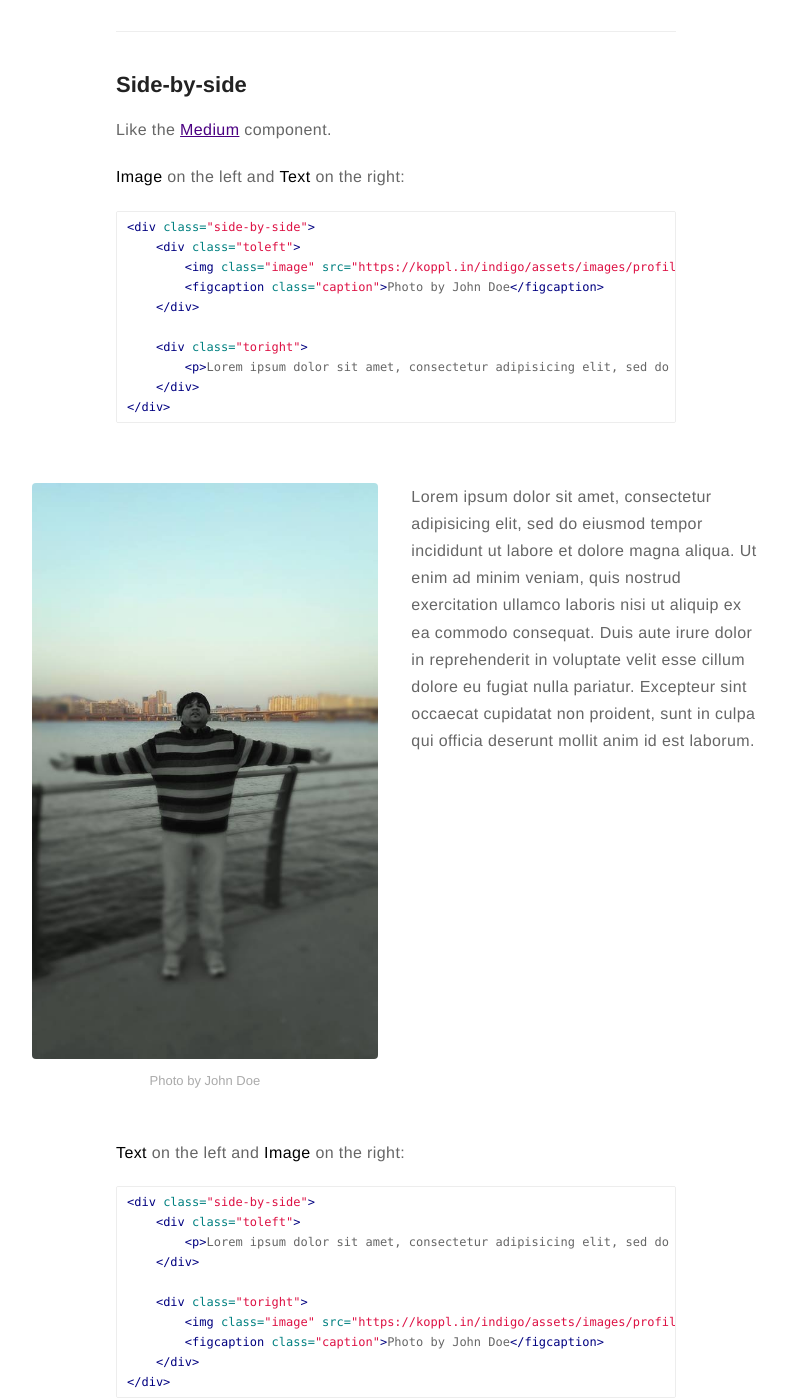
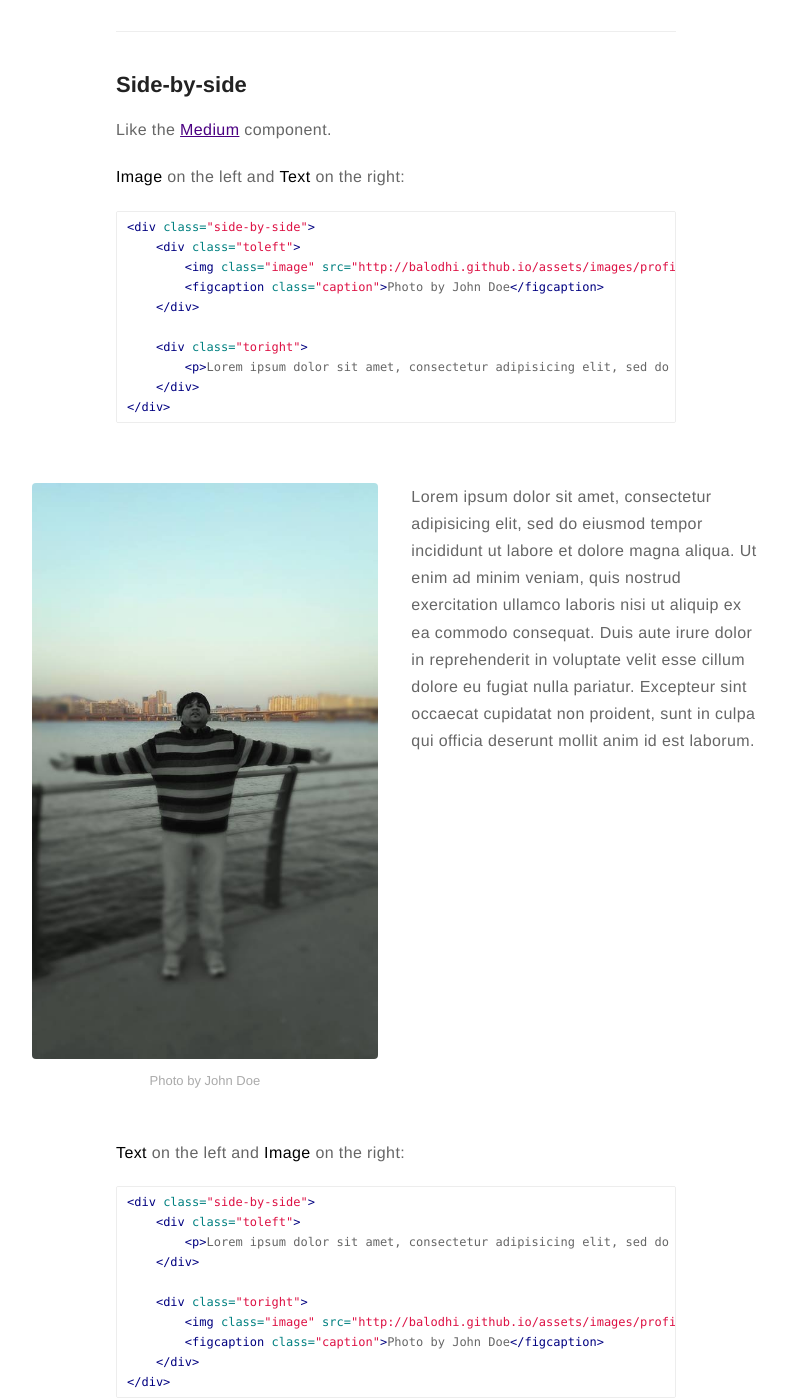
Before and after one commit to balodhi/balodhi.github.io, a Jekyll site: the page built from _posts/2015-02-24-markdown-extra-components.markdown, in a window 1280 px wide and 1400 px high, scrolled down 1068 px. Shown: the whole window, without its empty margins (244-1031 px from the left). Built offline with Jekyll 4.4.1, drawn with Linux system fonts in a browser that asks for light colours; comment, search, counter and statistics services are not loaded; part of the change alters nothing that is shown; some of the changed text lies outside the part shown.

Commit message:
Update _config.yml

```diff
--- a/_config.yml
+++ b/_config.yml
@@ -1,5 +1,5 @@
 # main text of home
-name: Bilal Lodhi
+name: Bilal Ahmed Lodhi
 bio: If you don't build your dream someone will hire you to help build theirs." - Tony A. Gaskins Jr.
 
 # twitter summary info
@@ -13,10 +13,10 @@ picture: assets/images/profile_.jpg
 # If you want to include your resume, set to true
 # and specify source (external or local).
 resume: true
-resume-external: true
+resume-external: false
 resume-url: https://google.com/?q=my+resume
 
-url: https://koppl.in/indigo
+url: http://balodhi.github.io
 # your url: http://USERNAME.github.io
 
 permalink: /:title/
@@ -34,24 +34,24 @@ disqus:
   categories: [blog, project] # only show disqus for posts that have these categories
 
 # if you don't have any of social below, comment the line
-facebook: myfacebook
-twitter: mytwitter
+facebook: balodhi007
+#twitter: mytwitter
 # google: mygoogle
 # instagram: myinstagram
 # pinterest: mypinterest
-# linkedin: mylinkedin
+linkedin: balodhi
 # youtube: myyoutube
 # spotify: myspotify
-github: mygithub
+github: balodhi
 # gitlab: mygitlab
 # lastfm: mylastfm
 # stackoverflow: 7044681/mystackoverflow
 # quora: userquora
 # reddit: username
-medium: medium
+# medium: medium
 # vimeo: myvimeo
 # lanyrd: mylanyrd
-email: myemail@gmail.com
+email: balodhi@gmail.com
 
 authors:
     johndoe:
```
